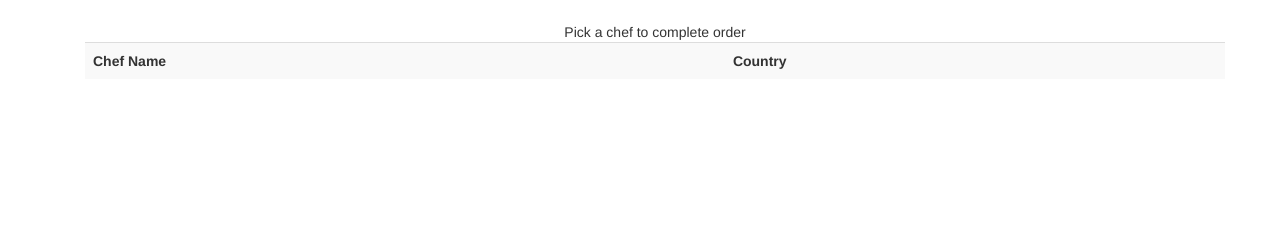
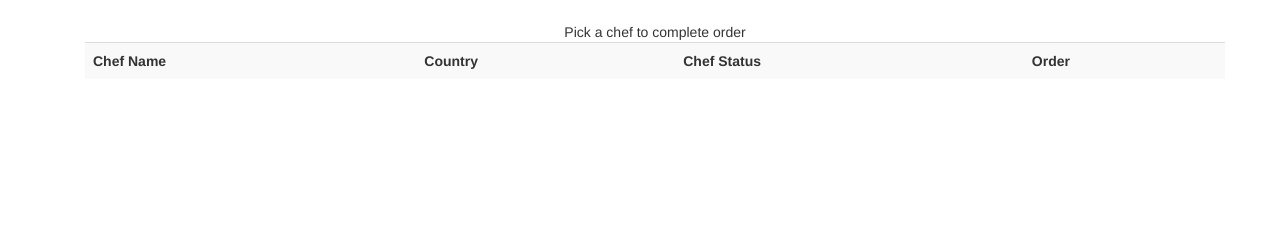
Before and after one commit to oya163/eatIn, a Flask app: page /fooditem/1 in a window 1280 px wide. Shown: the part 190-434 px from the top of the page. Run offline with Flask 2, Linux system fonts and the light colour scheme; the visitor is signed in with stand-in values (Sample User, id 1); data that the repository does not hold is empty; some libraries are stand-ins or nearby versions.

Commit message:
finalizing order page, removed js datepicker

```diff
--- a/forms.py
+++ b/forms.py
@@ -55,6 +55,12 @@ class OrderPageForm(Form):
 # END OrderPageForm
 
 
+class ConfirmOrderForm(Form):
+    requested_date = DateField('Requested Date', format='%Y-%m-%d')
+    comment = TextAreaField('Comments', [validators.Length(min=0)])
+# END ConfirmOrderForm
+
+
 class FindMealForm(Form):
     cuisine = SelectField('Cuisine', coerce = int)
 # END FindMealForm
--- a/main.py
+++ b/main.py
@@ -168,16 +168,38 @@ def signup():
 # END signup
 
 
-@app.route('/fooditem', methods=['GET', 'POST'])
-@app.route('/fooditem/', methods=['GET', 'POST'])
-@app.route('/fooditem/<foodid>', methods=['GET', 'POST'])
-def fooditem(foodid):
+@app.route('/fooditem', methods=['GET'])
+@app.route('/fooditem/', methods=['GET'])
+@app.route('/fooditem/<foodid>', methods=['GET'])
+@is_logged_in
+def fooditem(foodid, chefid = None):
     food = models.get_fooditem_by_id(int(foodid))
     chefs = models.get_chefs_by_food_id(foodid)
-    print food
 
     return render_template('fooditem.html', food = food,
                                             chefs = chefs)
+
+
+@app.route('/confirmorder/<foodid>/<chefid>', methods=['GET', 'POST'])
+@app.route('/confirmorder/<foodid>/<chefid>/', methods=['GET', 'POST'])
+@is_logged_in
+def confirmorder(foodid, chefid):
+    form = forms.ConfirmOrderForm(request.form)
+
+    food = models.get_fooditem_by_id(int(foodid))
+    chef = models.get_chef_by_id(int(chefid))
+
+    if (request.method == 'POST' and form.validate()):
+        custid = session['custid']
+        req_date = form.requested_date.data.strftime('%Y-%m-%d')
+        comment = form.comment.data
+        print foodid, chefid, session['custid'], req_date, comment
+
+        models.create_order(custid, chefid, foodid, req_date, comment)
+
+    return render_template('confirmorder.html', form = form,
+                                                food = food,
+                                                chef = chef)
 
 
 @app.route('/orderhistory')
--- a/models.py
+++ b/models.py
@@ -1,3 +1,5 @@
+import datetime
+
 from flask import Flask
 from flask_sqlalchemy import SQLAlchemy
 
@@ -46,6 +48,9 @@ class Chef(db.Model):
 
     def __repr__(self):
         return '<ChefID %r>' % self.chefid
+
+    def get_user(self):
+        return get_user_by_id(self.userid)
 # END Chef
 
 def get_chef_by_user(_user):
@@ -54,7 +59,7 @@ def get_chef_by_user(_user):
 # END get_chef_by_user
 
 def get_chef_by_id(_chefid):
-    chef = Chef.query.filter_by(chefid = _chefid)
+    chef = Chef.query.filter_by(chefid = _chefid).first()
     return chef
 # END get_chef_by_id
 
@@ -320,9 +325,13 @@ def get_user_by_email(_email):
 # END get_user_by_email
 
 def get_user_by_id(_userid):
-    user = User.query.filter_by(userid = _userid)
+    user = User.query.filter_by(userid = _userid).first()
     return user
 # END get_user_by_id
+
+def get_all_users():
+    return User.query.order_by(userid).all()
+# END get_all_users
 
 def create_user(fname, lname, email, passwd, aptno, street, city, state, zipcode, countryid, phoneno, user_type):
     # create user first
@@ -361,15 +370,15 @@ class OrderFood(db.Model):
     orderid = db.Column(db.Integer, primary_key=True)
     customerid = db.Column(db.Integer, db.ForeignKey('customer.customerid'))
     chefid = db.Column(db.Integer, db.ForeignKey('chef.chefid'))
-    cuisineid = db.Column(db.Integer, db.ForeignKey('cuisine.cuisineid'))
+    foodid = db.Column(db.Integer, db.ForeignKey('fooditem.foodid'))
     order_date = db.Column(db.DateTime)
     req_date = db.Column(db.DateTime)
     comment = db.Column(db.String(300))
 
-    def __init__(self, customerid, chefid, cuisineid, order_date, req_date, comment):
+    def __init__(self, customerid, chefid, foodid, order_date, req_date, comment):
         self.customerid = customerid
         self.chefid = chefid
-        self.cuisineid = cuisineid
+        self.foodid = foodid
         self.order_date = order_date
         self.req_date = req_date
         self.comment = comment
@@ -388,6 +397,13 @@ def get_orders_by_chef_id(_chefid):
     return orders
 # END get_orders_by_chef_id
 
-def get_all_users():
-    return User.query.order_by(userid).all()
-# END get_all_users
+def create_order(_custid, _chefid, _foodid, _req_date, _comment):
+    order_date = datetime.datetime.now()
+    print order_date
+
+    order = OrderFood(_custid, _chefid, _foodid, order_date, _req_date, _comment)
+    #db.session.add(order)
+    #db.session.commit()
+
+    return 0
+# END create_order
--- a/templates/fooditem.html
+++ b/templates/fooditem.html
@@ -18,11 +18,15 @@
         <tr>
             <th>Chef Name</th>
             <th>Country</th>
+            <th>Chef Status</th>
+            <th>Order</th>
         </tr>
         {% for chef in chefs %}
             <tr>
                 <td>{{ chef[2] + " " + chef[3] }}</td>
                 <td>{{ chef[5] }} </td>
+                <td></td>
+                <td><a href="{{ url_for('confirmorder', foodid=food.foodid, chefid=chef[1]) }}">Order now</a></td>
             </tr>
         {% endfor %}
     </table>
--- a/templates/includes/_formhelpers.html
+++ b/templates/includes/_formhelpers.html
@@ -1,7 +1,6 @@
 {% macro render_field(field) %}
     {{ field.label }}
     {{ field(**kwargs)|safe }}
-{#    <link href="{{ admin_static.url(filename='vendor/bootstrap-daterangepicker/daterangepicker-bs3.css', v='1.3.22') }}" rel="stylesheet">#}
     {% if field.errors %}
         {% for error in field.errors %}
             <span class="help-inline">{{ error }}</span>
--- a/templates/layout.html
+++ b/templates/layout.html
@@ -24,10 +24,5 @@
 <link rel="stylesheet" href="//code.jquery.com/ui/1.11.4/themes/smoothness/jquery-ui.css">
 <script src="//code.jquery.com/jquery-1.10.2.js"></script>
 <script src="//code.jquery.com/ui/1.11.4/jquery-ui.js"></script>
-<script>
-    $(function() {
-        $( ".datepicker" ).datepicker();
-    });
-</script>
 </body>
 </html>
```
